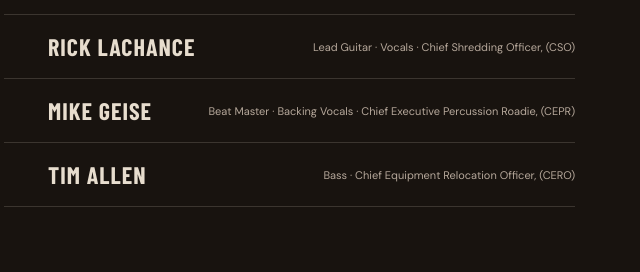
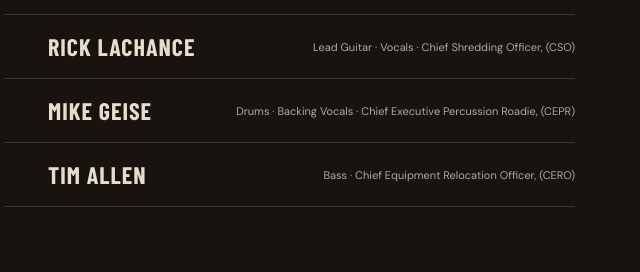
Before and after one commit to taddmb-art/blended-whiskey, a plain HTML site: page index.html in a window 1280 px wide. Shown: the part 2097-2369 px from the top of the page, 46-686 px from the left. Drawn offline with nearby package versions, Linux system fonts and the light colour scheme; a web font is replaced by a local one.

Commit message:
Update index.html

```diff
--- a/index.html
+++ b/index.html
@@ -70,7 +70,7 @@
             cursor: pointer;">
     JENNY SLYDER ↗
   </a>
-</strong><small>Vocals · Rhythm Guitar · Chief Entertainment Officer, (CEO)</small></div><div><span>  </span><strong>RICK LACHANCE</strong><small>Lead Guitar · Vocals · Chief Shredding Officer, (CSO)</small></div><div><span>  </span><strong>MIKE GEISE</strong><small>Beat Master · Backing Vocals · Chief Executive Percussion Roadie, (CEPR)</small></div><div><span>  </span><strong>TIM ALLEN</strong><small>Bass · Chief Equipment Relocation Officer, (CERO)</small></div></div></div><div class="band-image-wrap"><img class="band-image" src="assets/band-members.jpg" alt="Blended Whiskey band poster featuring Jenny Slyder, Rick LaChance, Mike Geise, and Tim Allen" width="1187" height="1536" loading="lazy"><span class="image-caption">THE CREW · BLENDED WHISKEY</span></div></div></section>
+</strong><small>Vocals · Rhythm Guitar · Chief Entertainment Officer, (CEO)</small></div><div><span>  </span><strong>RICK LACHANCE</strong><small>Lead Guitar · Vocals · Chief Shredding Officer, (CSO)</small></div><div><span>  </span><strong>MIKE GEISE</strong><small>Drums · Backing Vocals · Chief Executive Percussion Roadie, (CEPR)</small></div><div><span>  </span><strong>TIM ALLEN</strong><small>Bass · Chief Equipment Relocation Officer, (CERO)</small></div></div></div><div class="band-image-wrap"><img class="band-image" src="assets/band-members.jpg" alt="Blended Whiskey band poster featuring Jenny Slyder, Rick LaChance, Mike Geise, and Tim Allen" width="1187" height="1536" loading="lazy"><span class="image-caption">THE CREW · BLENDED WHISKEY</span></div></div></section>
 
     <section id="about" class="section about-section"><div class="shell about-layout"><div><div class="section-kicker">03 / WHAT WE'RE ABOUT</div><h2 class="section-title">NO FRILLS.<br><em>JUST MUSIC.</em></h2></div><div class="about-copy"><p class="lead">Blended Whiskey brings familiar favorites to life with guitars, drums, bass, vocals, and the kind of energy that makes a night out worth remembering.</p><p>We love a good crowd, a great song, and sharing the stage with friends. Come hang out, sing along, and stay for another tune.</p><a class="text-link" href="https://www.facebook.com/profile.php?id=61596684801901" target="_blank" rel="noopener noreferrer">FOLLOW THE MUSIC ON FACEBOOK <span aria-hidden="true">↗</span></a></div></div></section>
 
```
